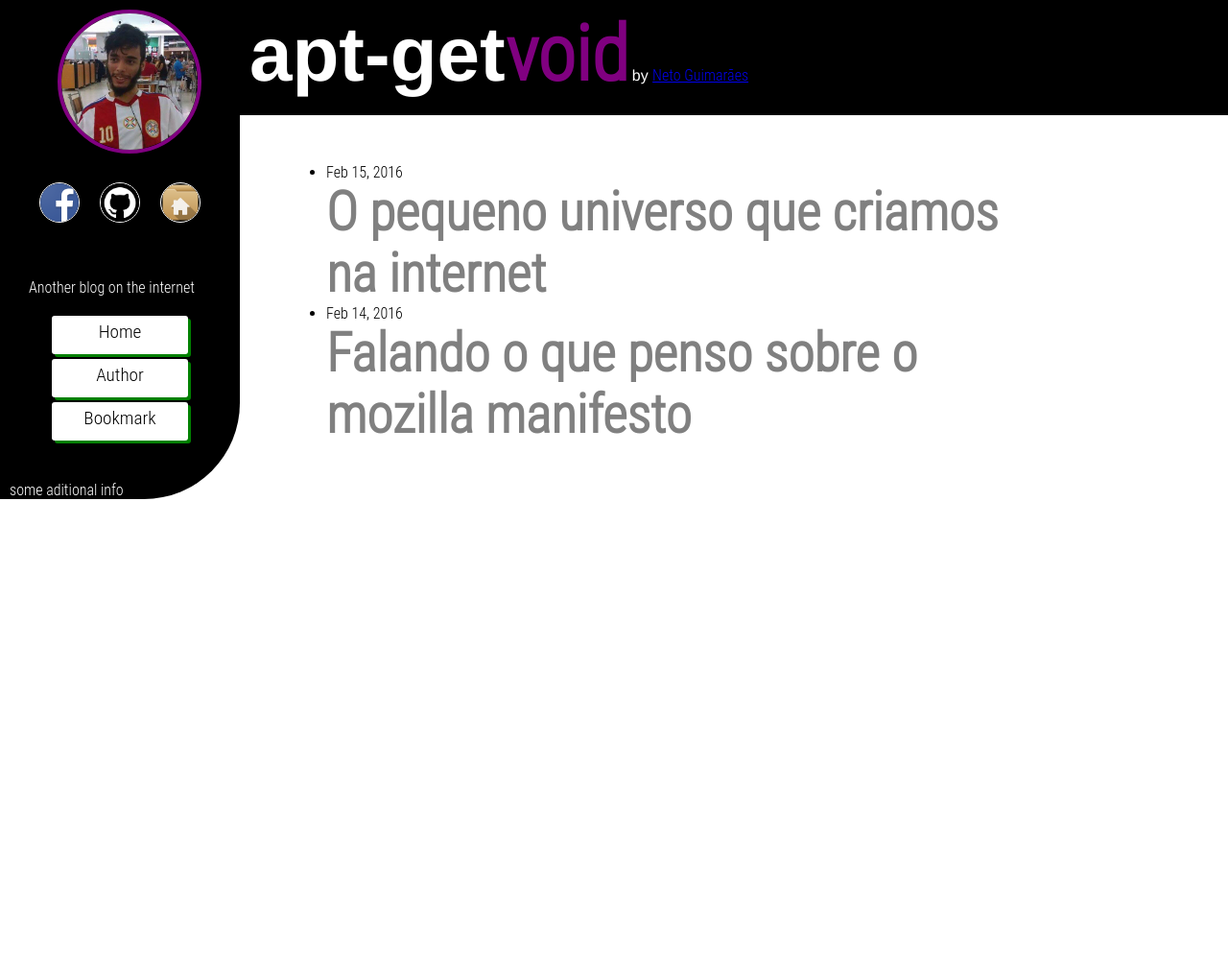
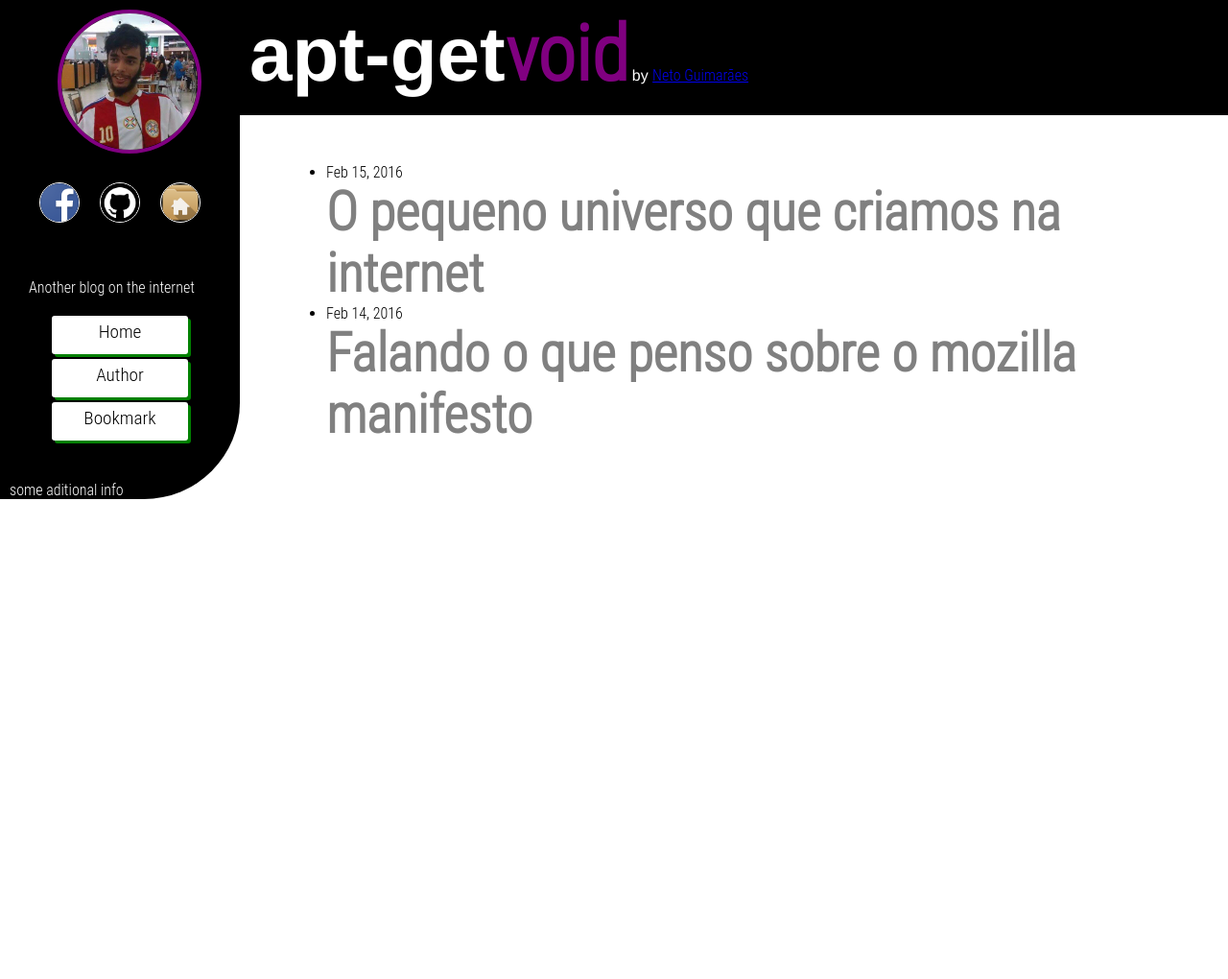
Before and after one commit to batoreh/netoguimaraes.github.io, a Jekyll site: the page built from index.html, in a window 1280 px wide. Shown: the whole page at 96% size. Built offline with Jekyll 4.4.1, drawn with Linux system fonts in a browser that asks for light colours; some web fonts are replaced.

Commit message:
Update master.css

```diff
--- a/css/master.css
+++ b/css/master.css
@@ -138,9 +138,6 @@ footer{
 	float: left;
 	box-sizing: border-box;
 	padding: 50px;
-	@media(max-width: 1280px){
-		padding-right: 200px;
-	}
 	background-color: white;
 }
 .post-title{
```
